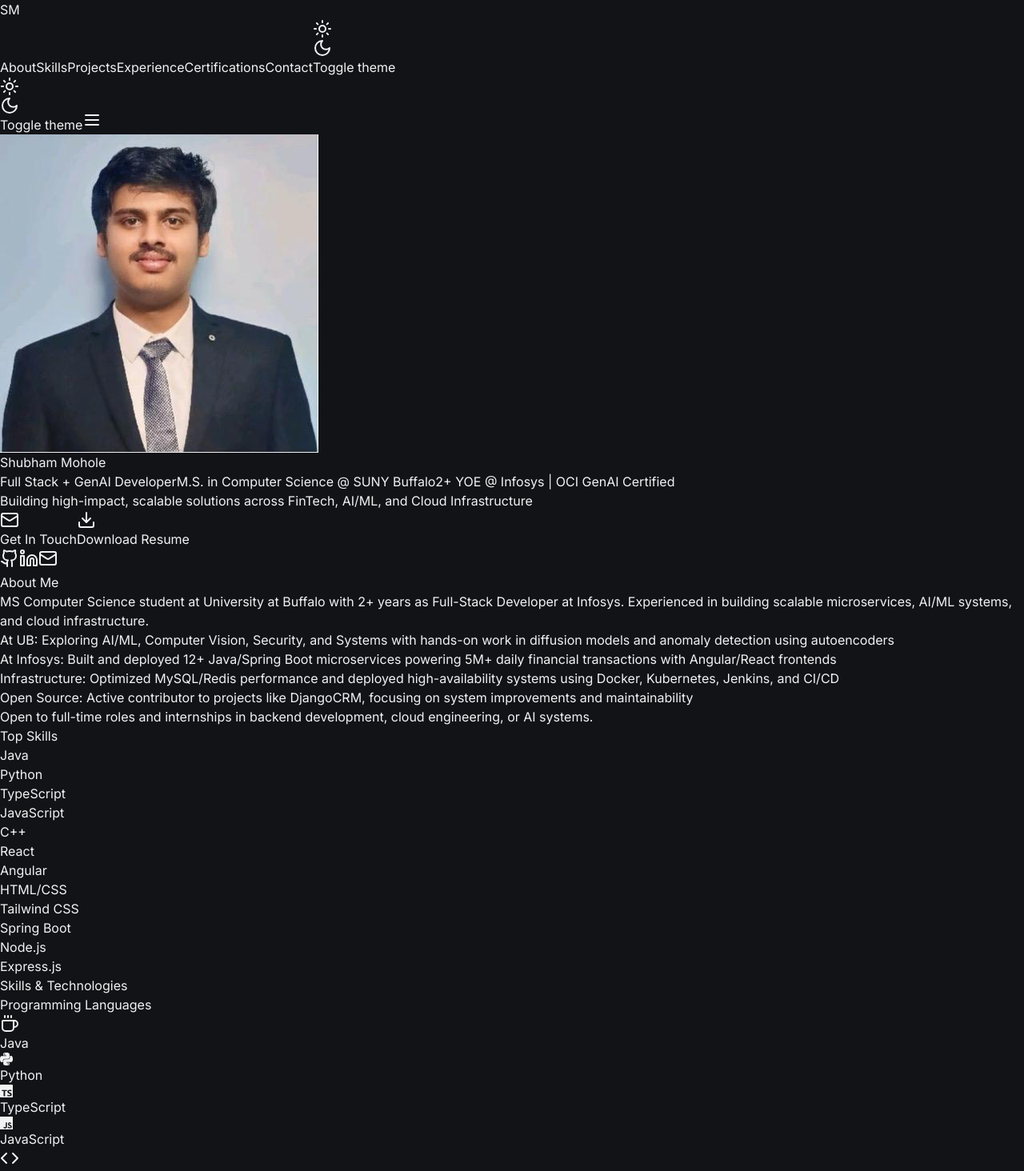
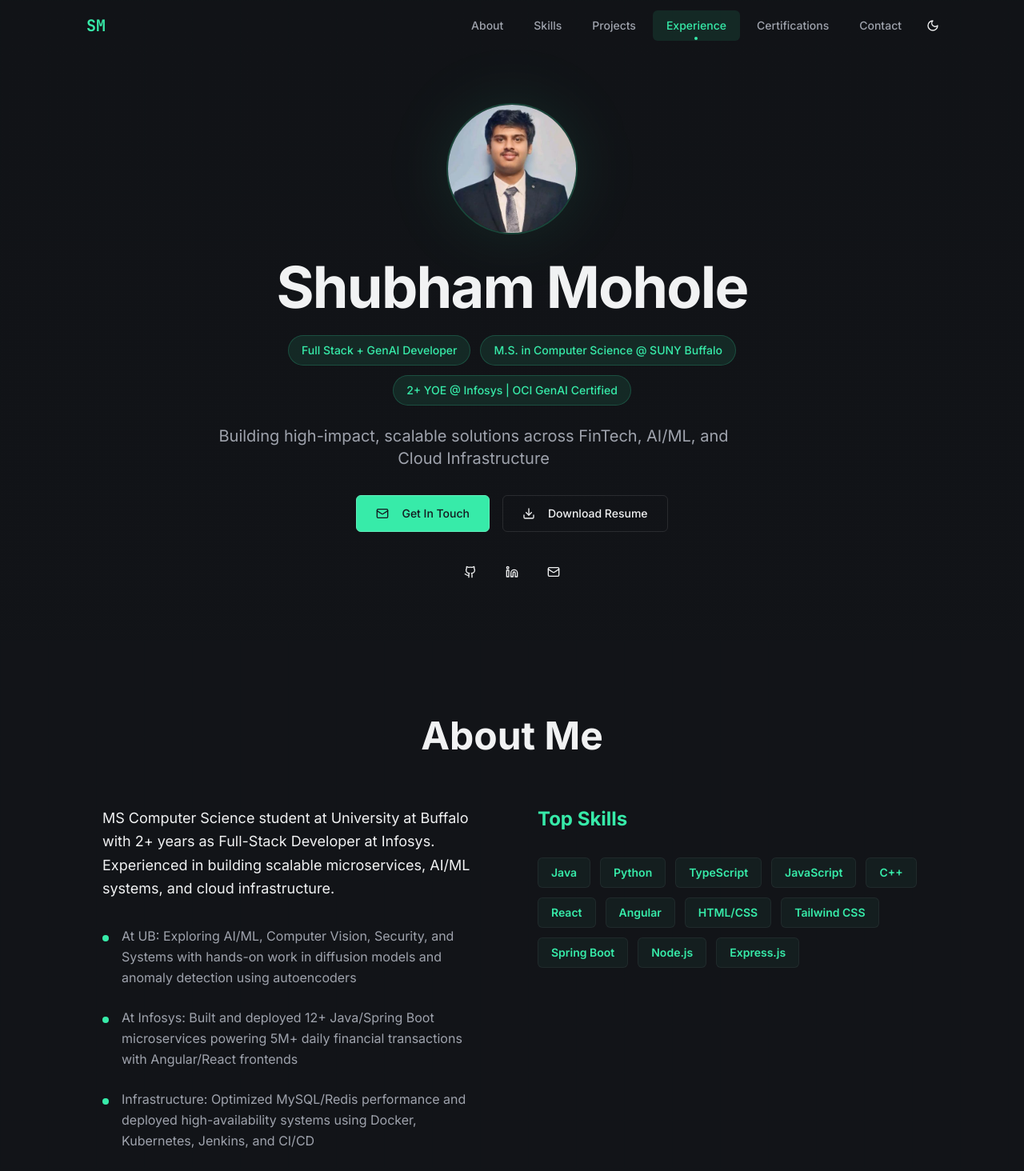
Before and after one commit to Ishubhammohole/portfolio, a React (Vite) app: page / in a window 1280 px wide. Shown: the top 1464 px of the page at 80% size. Built offline with nearby package versions, Linux system fonts and the light colour scheme; a web font is replaced by a local one.

Commit message:
feat: complete modern premium dark theme with emerald accent

```diff
--- a/src/components/Home.tsx
+++ b/src/components/Home.tsx
@@ -22,7 +22,7 @@ export default function Home() {
         <ContactSection />
       </main>
       <footer className="py-8 px-6 border-t border-border bg-card">
-        <div className="max-w-7xl mx-auto text-center text-sm text-muted-foreground">
+        <div className="max-w-5xl mx-auto text-center text-sm text-muted-foreground">
           <p>© 2025 {profile.fullLegalName}. Built with React, TypeScript, and Tailwind CSS.</p>
         </div>
       </footer>
--- a/src/components/Navbar.tsx
+++ b/src/components/Navbar.tsx
@@ -15,11 +15,28 @@ const navItems = [
 export function Navbar() {
   const [isScrolled, setIsScrolled] = useState(false);
   const [isMobileMenuOpen, setIsMobileMenuOpen] = useState(false);
+  const [activeSection, setActiveSection] = useState("");
 
   useEffect(() => {
     const handleScroll = () => {
       setIsScrolled(window.scrollY > 20);
+
+      // Update active section based on scroll position
+      const sections = navItems.map(item => item.href.substring(1));
+      const currentSection = sections.find(section => {
+        const element = document.getElementById(section);
+        if (element) {
+          const rect = element.getBoundingClientRect();
+          return rect.top <= 100 && rect.bottom >= 100;
+        }
+        return false;
+      });
+
+      if (currentSection) {
+        setActiveSection(currentSection);
+      }
     };
+
     window.addEventListener("scroll", handleScroll);
     return () => window.removeEventListener("scroll", handleScroll);
   }, []);
@@ -35,32 +52,46 @@ export function Navbar() {
   return (
     <nav
       className={`fixed top-0 left-0 right-0 z-50 transition-all duration-300 ${
-        isScrolled ? "bg-background/80 backdrop-blur-md border-b border-border" : "bg-transparent"
+        isScrolled
+          ? "bg-background/80 backdrop-blur-xl border-b border-border/50 shadow-lg"
+          : "bg-transparent"
       }`}
       data-testid="navbar"
     >
-      <div className="max-w-7xl mx-auto px-6 lg:px-8">
+      <div className="max-w-6xl mx-auto px-6 lg:px-8">
         <div className="flex items-center justify-between h-16">
           <button
             onClick={() => scrollToSection("#hero")}
-            className="font-mono text-lg font-bold text-primary hover-elevate active-elevate-2 px-3 py-1 rounded-md"
+            className="font-mono text-xl font-bold text-primary hover:text-primary/80 transition-colors px-3 py-1 rounded-md"
             data-testid="link-logo"
           >
             SM
           </button>
 
           <div className="hidden md:flex items-center gap-1">
-            {navItems.map((item) => (
+            {navItems.map((item) => {
+              const sectionId = item.href.substring(1);
+              const isActive = activeSection === sectionId;
+
+              return (
                 <Button
                   key={item.href}
                   variant="ghost"
                   onClick={() => scrollToSection(item.href)}
                   data-testid={`link-${item.label.toLowerCase()}`}
-                className="text-muted-foreground hover:text-foreground"
+                  className={`relative text-sm font-medium transition-colors ${
+                    isActive
+                      ? "text-primary bg-primary/10"
+                      : "text-muted-foreground hover:text-foreground"
+                  }`}
                 >
                   {item.label}
+                  {isActive && (
+                    <div className="absolute bottom-0 left-1/2 transform -translate-x-1/2 w-1 h-1 bg-primary rounded-full" />
+                  )}
                 </Button>
-            ))}
+              );
+            })}
             <ThemeToggle />
           </div>
 
@@ -79,19 +110,28 @@ export function Navbar() {
       </div>
 
       {isMobileMenuOpen && (
-        <div className="md:hidden bg-background border-b border-border">
+        <div className="md:hidden bg-background/95 backdrop-blur-xl border-b border-border/50">
           <div className="px-6 py-4 space-y-1">
-            {navItems.map((item) => (
+            {navItems.map((item) => {
+              const sectionId = item.href.substring(1);
+              const isActive = activeSection === sectionId;
+
+              return (
                 <Button
                   key={item.href}
                   variant="ghost"
                   onClick={() => scrollToSection(item.href)}
                   data-testid={`link-mobile-${item.label.toLowerCase()}`}
-                className="w-full justify-start text-muted-foreground hover:text-foreground"
+                  className={`w-full justify-start font-medium ${
+                    isActive
+                      ? "text-primary bg-primary/10"
+                      : "text-muted-foreground hover:text-foreground"
+                  }`}
                 >
                   {item.label}
                 </Button>
-            ))}
+              );
+            })}
           </div>
         </div>
       )}
--- a/src/components/sections/AboutSection.tsx
+++ b/src/components/sections/AboutSection.tsx
@@ -12,49 +12,49 @@ export function AboutSection() {
   const allSkills = Object.values(profile.skills).flat().filter(skill => skill.length > 0);
 
   return (
-    <section id="about" className="py-24 px-6 lg:px-8 bg-card relative" ref={ref}>
-      <div className="absolute inset-0 cyber-grid opacity-50" />
-      <div className="max-w-6xl mx-auto relative z-10">
+    <section id="about" className="py-24 px-6 lg:px-8 bg-card/30 relative" ref={ref}>
+      <div className="absolute inset-0 cyber-grid opacity-20" />
+      <div className="max-w-5xl mx-auto relative z-10">
         <motion.h2
           initial={{ opacity: 0, y: 20 }}
           animate={isInView ? { opacity: 1, y: 0 } : {}}
-          transition={{ duration: 0.5 }}
-          className="text-4xl lg:text-5xl font-bold mb-12 text-center"
+          transition={{ duration: 0.6 }}
+          className="text-3xl md:text-4xl lg:text-5xl font-bold mb-16 text-center"
           data-testid="text-about-heading"
         >
           About Me
         </motion.h2>
 
-        <div className="grid md:grid-cols-2 gap-12">
+        <div className="grid lg:grid-cols-2 gap-16">
           <motion.div
             initial={{ opacity: 0, x: -20 }}
             animate={isInView ? { opacity: 1, x: 0 } : {}}
-            transition={{ duration: 0.5, delay: 0.2 }}
-            className="space-y-6"
+            transition={{ duration: 0.6, delay: 0.2 }}
+            className="space-y-8"
           >
             <p className="text-lg text-foreground leading-relaxed" data-testid="text-about-bio">
               {profile.about.summary}
             </p>
 
-            <div className="space-y-4">
+            <div className="space-y-6">
               {profile.about.bullets.map((bullet, index) => (
-                <div key={index} className="flex items-start gap-3">
-                  <div className="w-2 h-2 rounded-full bg-primary mt-2 flex-shrink-0" />
+                <div key={index} className="flex items-start gap-4">
+                  <div className="w-2 h-2 rounded-full bg-primary mt-3 flex-shrink-0" />
                   <p className="text-muted-foreground leading-relaxed">{bullet}</p>
                 </div>
               ))}
             </div>
 
-            <div className="pt-4 border-t border-border">
-              <p className="text-primary font-medium">{profile.about.lookingFor}</p>
+            <div className="pt-6 border-t border-border/50">
+              <p className="text-primary font-medium text-lg">{profile.about.lookingFor}</p>
             </div>
           </motion.div>
 
           <motion.div
             initial={{ opacity: 0, x: 20 }}
             animate={isInView ? { opacity: 1, x: 0 } : {}}
-            transition={{ duration: 0.5, delay: 0.4 }}
-            className="space-y-6"
+            transition={{ duration: 0.6, delay: 0.4 }}
+            className="space-y-8"
           >
             <h3 className="text-2xl font-bold text-primary" data-testid="text-top-skills-heading">
               Top Skills
@@ -65,11 +65,11 @@ export function AboutSection() {
                   key={skill}
                   initial={{ opacity: 0, scale: 0.8 }}
                   animate={isInView ? { opacity: 1, scale: 1 } : {}}
-                  transition={{ duration: 0.3, delay: 0.5 + index * 0.05 }}
+                  transition={{ duration: 0.3, delay: 0.6 + index * 0.05 }}
                 >
                   <Badge
                     variant="outline"
-                    className="text-base px-4 py-2 bg-primary/5 border-primary/30 text-primary hover:bg-primary/10 hover:neon-glow transition-all"
+                    className="text-sm px-4 py-2 bg-primary/5 border-primary/20 text-primary hover:bg-primary/10 transition-colors"
                     data-testid={`badge-skill-${skill.toLowerCase().replace(/[^a-z0-9]/g, '-')}`}
                   >
                     {skill}
--- a/src/components/sections/CertificationsSection.tsx
+++ b/src/components/sections/CertificationsSection.tsx
@@ -34,14 +34,13 @@ export function CertificationsSection() {
   };
 
   return (
-    <section id="certifications" className="py-24 px-6 lg:px-8 bg-card relative" ref={ref}>
-      <div className="absolute inset-0 cyber-grid opacity-50" />
-      <div className="max-w-7xl mx-auto relative z-10">
+    <section id="certifications" className="py-24 px-6 lg:px-8 relative" ref={ref}>
+      <div className="max-w-5xl mx-auto relative z-10">
         <motion.h2
           initial={{ opacity: 0, y: 20 }}
           animate={isInView ? { opacity: 1, y: 0 } : {}}
-          transition={{ duration: 0.5 }}
-          className="text-4xl lg:text-5xl font-bold mb-12 text-center"
+          transition={{ duration: 0.6 }}
+          className="text-3xl md:text-4xl lg:text-5xl font-bold mb-16 text-center"
           data-testid="text-certifications-heading"
         >
           Certifications & Awards
@@ -52,7 +51,7 @@ export function CertificationsSection() {
             <Button
               variant="outline"
               size="icon"
-              className="absolute left-0 top-1/2 -translate-y-1/2 z-10 bg-background/80 backdrop-blur-sm"
+              className="absolute left-0 top-1/2 -translate-y-1/2 z-10 bg-background/90 backdrop-blur-sm border-border/50"
               onClick={() => scroll("left")}
               data-testid="button-scroll-left"
             >
@@ -64,7 +63,7 @@ export function CertificationsSection() {
             <Button
               variant="outline"
               size="icon"
-              className="absolute right-0 top-1/2 -translate-y-1/2 z-10 bg-background/80 backdrop-blur-sm"
+              className="absolute right-0 top-1/2 -translate-y-1/2 z-10 bg-background/90 backdrop-blur-sm border-border/50"
               onClick={() => scroll("right")}
               data-testid="button-scroll-right"
             >
@@ -83,10 +82,10 @@ export function CertificationsSection() {
                 key={cert.name}
                 initial={{ opacity: 0, scale: 0.9 }}
                 animate={isInView ? { opacity: 1, scale: 1 } : {}}
-                transition={{ duration: 0.5, delay: index * 0.1 }}
+                transition={{ duration: 0.6, delay: index * 0.1 }}
                 className="flex-none w-80 snap-start"
               >
-                <Card className="p-6 h-full hover-elevate neon-glow border-primary/30" data-testid={`card-cert-${index}`}>
+                <Card className="p-6 h-full border-border/50 bg-card/50 backdrop-blur-sm hover:border-primary/50 hover:bg-card/70 transition-all duration-200" data-testid={`card-cert-${index}`}>
                   <div className="flex items-start gap-3 mb-4">
                     <Award className="h-6 w-6 text-primary flex-shrink-0" />
                     <div className="flex-1">
@@ -108,7 +107,7 @@ export function CertificationsSection() {
                     <Button
                       variant="outline"
                       size="sm"
-                      className="w-full"
+                      className="w-full border-primary/30 hover:bg-primary/10 hover:border-primary/50"
                       data-testid={`button-credential-${index}`}
                       onClick={() => window.open(cert.url, '_blank')}
                     >
--- a/src/components/sections/HeroSection.tsx
+++ b/src/components/sections/HeroSection.tsx
@@ -10,80 +10,75 @@ export function HeroSection() {
   };
 
   return (
-    <section id="hero" className="min-h-screen flex items-center justify-center px-6 lg:px-8 pt-16 cyber-grid relative overflow-hidden">
+    <section id="hero" className="min-h-screen flex items-center justify-center px-6 lg:px-8 pt-16 relative overflow-hidden">
+      <div className="absolute inset-0 cyber-grid opacity-30" />
       <div className="absolute inset-0 bg-gradient-to-b from-transparent via-background/50 to-background pointer-events-none" />
-      <div className="max-w-6xl w-full relative z-10">
-        <div className="flex flex-col items-center text-center">
+
+      <div className="max-w-5xl w-full relative z-10">
+        <div className="flex flex-col items-center text-center space-y-8">
           <motion.div
             initial={{ opacity: 0, scale: 0.9 }}
             animate={{ opacity: 1, scale: 1 }}
-            transition={{ duration: 0.5 }}
-            className="mb-8"
+            transition={{ duration: 0.6 }}
+            className="relative"
           >
-            <div className="relative">
-              <div className="absolute inset-0 rounded-full bg-primary/20 blur-3xl animate-pulse" />
-              <div className="absolute -inset-1 rounded-full bg-gradient-to-r from-primary via-primary/50 to-primary opacity-75 blur animate-pulse" />
+            <div className="absolute inset-0 rounded-full bg-primary/10 blur-2xl" />
             <img
               src={profileImage}
               alt={profile.displayName}
-                className="relative w-48 h-48 rounded-full object-cover ring-4 ring-primary neon-glow"
+              className="relative w-40 h-40 rounded-full object-cover ring-2 ring-primary/20"
               data-testid="img-profile"
             />
-            </div>
           </motion.div>
-
-          <motion.h1
-            initial={{ opacity: 0, y: 20 }}
-            animate={{ opacity: 1, y: 0 }}
-            transition={{ duration: 0.5, delay: 0.2 }}
-            className="text-5xl lg:text-7xl font-bold mb-4 neon-text"
-            data-testid="text-name"
-          >
-            {profile.displayName}
-          </motion.h1>
 
           <motion.div
             initial={{ opacity: 0, y: 20 }}
             animate={{ opacity: 1, y: 0 }}
-            transition={{ duration: 0.5, delay: 0.3 }}
-            className="flex flex-wrap justify-center gap-3 mb-6"
+            transition={{ duration: 0.6, delay: 0.2 }}
+            className="space-y-6"
           >
-            <span className="px-4 py-2 bg-primary/10 text-primary border border-primary/30 rounded-full font-mono text-sm neon-glow">
+            <h1
+              className="text-4xl md:text-6xl lg:text-7xl font-bold tracking-tight"
+              data-testid="text-name"
+            >
+              {profile.displayName}
+            </h1>
+
+            <div className="flex flex-wrap justify-center gap-3 max-w-3xl">
+              <span className="px-4 py-2 bg-primary/10 text-primary border border-primary/20 rounded-full text-sm font-medium">
                 Full Stack + GenAI Developer
               </span>
-            <span className="px-4 py-2 bg-primary/10 text-primary border border-primary/30 rounded-full font-mono text-sm neon-glow">
+              <span className="px-4 py-2 bg-primary/10 text-primary border border-primary/20 rounded-full text-sm font-medium">
                 M.S. in Computer Science @ SUNY Buffalo
               </span>
-            <span className="px-4 py-2 bg-primary/10 text-primary border border-primary/30 rounded-full font-mono text-sm neon-glow">
+              <span className="px-4 py-2 bg-primary/10 text-primary border border-primary/20 rounded-full text-sm font-medium">
                 2+ YOE @ Infosys | OCI GenAI Certified
               </span>
-          </motion.div>
+            </div>
 
-          <motion.p
-            initial={{ opacity: 0, y: 20 }}
-            animate={{ opacity: 1, y: 0 }}
-            transition={{ duration: 0.5, delay: 0.4 }}
-            className="text-xl lg:text-2xl text-muted-foreground max-w-3xl mb-8"
+            <p
+              className="text-lg md:text-xl text-muted-foreground max-w-2xl leading-relaxed"
               data-testid="text-tagline"
             >
               Building high-impact, scalable solutions across FinTech, AI/ML, and Cloud Infrastructure
-          </motion.p>
+            </p>
+          </motion.div>
 
           <motion.div
             initial={{ opacity: 0, y: 20 }}
             animate={{ opacity: 1, y: 0 }}
-            transition={{ duration: 0.5, delay: 0.5 }}
-            className="flex flex-wrap justify-center gap-4 mb-8"
+            transition={{ duration: 0.6, delay: 0.4 }}
+            className="flex flex-wrap justify-center gap-4"
           >
             <Button
               onClick={scrollToContact}
               data-testid="button-contact"
-              className="bg-primary text-primary-foreground hover:bg-primary/90"
+              className="bg-primary text-primary-foreground hover:bg-primary/90 px-6 py-3"
             >
               <Mail className="mr-2 h-4 w-4" />
               Get In Touch
             </Button>
-            <Button variant="outline" data-testid="button-resume">
+            <Button variant="outline" data-testid="button-resume" className="px-6 py-3">
               <Download className="mr-2 h-4 w-4" />
               Download Resume
             </Button>
@@ -92,7 +87,7 @@ export function HeroSection() {
           <motion.div
             initial={{ opacity: 0 }}
             animate={{ opacity: 1 }}
-            transition={{ duration: 0.5, delay: 0.6 }}
+            transition={{ duration: 0.6, delay: 0.6 }}
             className="flex gap-4"
           >
             {profile.contact.github && (
@@ -101,7 +96,7 @@ export function HeroSection() {
                   variant="ghost"
                   size="icon"
                   data-testid="link-github"
-                  className="rounded-full hover:text-primary hover:border-primary border border-transparent"
+                  className="rounded-full hover:text-primary hover:bg-primary/10"
                 >
                   <Github className="h-5 w-5" />
                 </Button>
@@ -113,7 +108,7 @@ export function HeroSection() {
                   variant="ghost"
                   size="icon"
                   data-testid="link-linkedin"
-                  className="rounded-full hover:text-primary hover:border-primary border border-transparent"
+                  className="rounded-full hover:text-primary hover:bg-primary/10"
                 >
                   <Linkedin className="h-5 w-5" />
                 </Button>
@@ -125,7 +120,7 @@ export function HeroSection() {
                   variant="ghost"
                   size="icon"
                   data-testid="link-email"
-                  className="rounded-full hover:text-primary hover:border-primary border border-transparent"
+                  className="rounded-full hover:text-primary hover:bg-primary/10"
                 >
                   <Mail className="h-5 w-5" />
                 </Button>
--- a/src/components/sections/SkillsSection.tsx
+++ b/src/components/sections/SkillsSection.tsx
@@ -55,27 +55,26 @@ export function SkillsSection() {
 
   return (
     <section id="skills" className="py-24 px-6 lg:px-8 relative" ref={ref}>
-      <div className="absolute inset-0 cyber-grid opacity-30" />
-      <div className="max-w-7xl mx-auto relative z-10">
+      <div className="max-w-5xl mx-auto relative z-10">
         <motion.h2
           initial={{ opacity: 0, y: 20 }}
           animate={isInView ? { opacity: 1, y: 0 } : {}}
-          transition={{ duration: 0.5 }}
-          className="text-4xl lg:text-5xl font-bold mb-12 text-center"
+          transition={{ duration: 0.6 }}
+          className="text-3xl md:text-4xl lg:text-5xl font-bold mb-16 text-center"
           data-testid="text-skills-heading"
         >
           Skills & Technologies
         </motion.h2>
 
-        <div className="grid md:grid-cols-2 lg:grid-cols-4 gap-8">
+        <div className="grid md:grid-cols-2 lg:grid-cols-4 gap-6">
           {skillCategories.length > 0 ? skillCategories.map((category, categoryIndex) => (
             <motion.div
               key={category.category}
               initial={{ opacity: 0, y: 20 }}
               animate={isInView ? { opacity: 1, y: 0 } : {}}
-              transition={{ duration: 0.5, delay: categoryIndex * 0.1 }}
+              transition={{ duration: 0.6, delay: categoryIndex * 0.1 }}
             >
-              <h3 className="text-xl font-bold mb-4 text-primary" data-testid={`text-category-${category.category.toLowerCase().replace(/\//g, '-')}`}>
+              <h3 className="text-lg font-semibold mb-4 text-primary" data-testid={`text-category-${category.category.toLowerCase().replace(/\//g, '-')}`}>
                 {category.category}
               </h3>
               <div className="space-y-3">
@@ -84,12 +83,12 @@ export function SkillsSection() {
                     key={skill.name}
                     initial={{ opacity: 0, x: -10 }}
                     animate={isInView ? { opacity: 1, x: 0 } : {}}
-                    transition={{ duration: 0.3, delay: categoryIndex * 0.1 + skillIndex * 0.05 }}
+                    transition={{ duration: 0.4, delay: categoryIndex * 0.1 + skillIndex * 0.05 }}
                   >
-                    <Card className="p-4 hover-elevate active-elevate-2 cursor-pointer border-primary/20" data-testid={`card-skill-${skill.name.toLowerCase().replace(/\s+/g, '-')}`}>
+                    <Card className="p-3 border-border/50 bg-card/50 backdrop-blur-sm hover:border-primary/50 hover:bg-card/70 transition-all duration-200" data-testid={`card-skill-${skill.name.toLowerCase().replace(/\s+/g, '-')}`}>
                       <div className="flex items-center gap-3">
-                        <skill.icon className="h-6 w-6 text-primary" />
-                        <span className="font-mono text-sm">{skill.name}</span>
+                        <skill.icon className="h-5 w-5 text-primary" />
+                        <span className="text-sm font-medium">{skill.name}</span>
                       </div>
                     </Card>
                   </motion.div>
--- a/src/styles/index.css
+++ b/src/styles/index.css
@@ -189,38 +189,9 @@
 
   .cyber-grid {
     background-image:
-      linear-gradient(rgba(100, 255, 218, 0.03) 1px, transparent 1px),
-      linear-gradient(90deg, rgba(100, 255, 218, 0.03) 1px, transparent 1px);
-    background-size: 50px 50px;
-  }
-
-  .neon-glow {
-    box-shadow:
-      0 0 8px rgba(100, 255, 218, 0.25),
-      0 0 16px rgba(100, 255, 218, 0.15),
-      0 0 24px rgba(100, 255, 218, 0.08);
-  }
-
-  .neon-text {
-    text-shadow:
-      0 0 8px rgba(100, 255, 218, 0.4),
-      0 0 16px rgba(100, 255, 218, 0.25),
-      0 0 24px rgba(100, 255, 218, 0.15);
-  }
-
-  /* Mobile-optimized neon effects */
-  @media (max-width: 768px) {
-    .neon-glow {
-      box-shadow:
-        0 0 6px rgba(100, 255, 218, 0.2),
-        0 0 12px rgba(100, 255, 218, 0.1);
-    }
-
-    .neon-text {
-      text-shadow:
-        0 0 6px rgba(100, 255, 218, 0.35),
-        0 0 12px rgba(100, 255, 218, 0.2);
-    }
+      linear-gradient(rgba(16, 185, 129, 0.02) 1px, transparent 1px),
+      linear-gradient(90deg, rgba(16, 185, 129, 0.02) 1px, transparent 1px);
+    background-size: 60px 60px;
   }
 }
 
--- a/tailwind.config.ts
+++ b/tailwind.config.ts
@@ -2,7 +2,7 @@ import type { Config } from "tailwindcss";
 
 export default {
   darkMode: ["class"],
-  content: ["./client/index.html", "./client/src/**/*.{js,jsx,ts,tsx}"],
+  content: ["./index.html", "./src/**/*.{js,jsx,ts,tsx}"],
   theme: {
     extend: {
       borderRadius: {
```
Also changed, not shown: src/components/sections/ContactSection.tsx (+25 -22 lines), src/components/sections/ExperienceSection.tsx (+9 -10 lines), src/components/sections/ProjectsSection.tsx (+25 -25 lines). Lines whose indentation alone changed are shown as unchanged.
